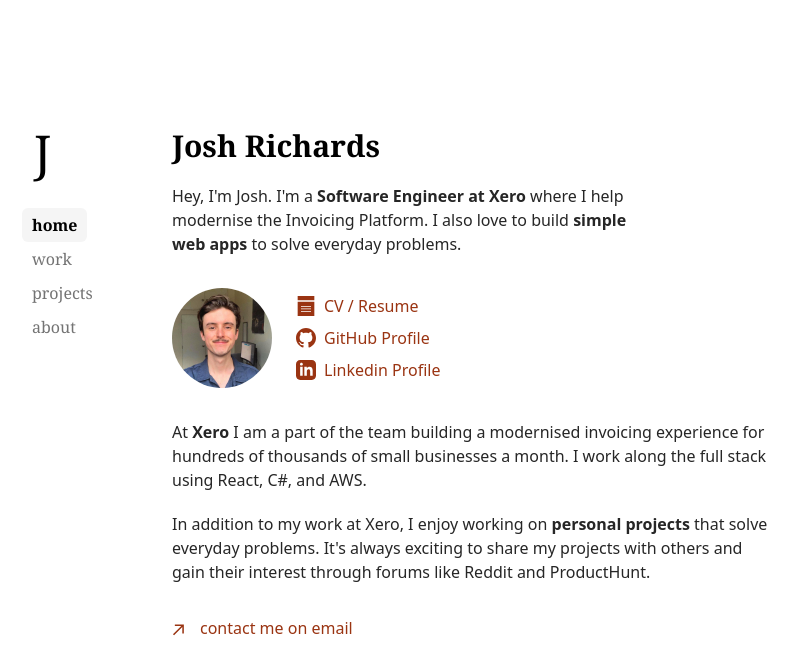
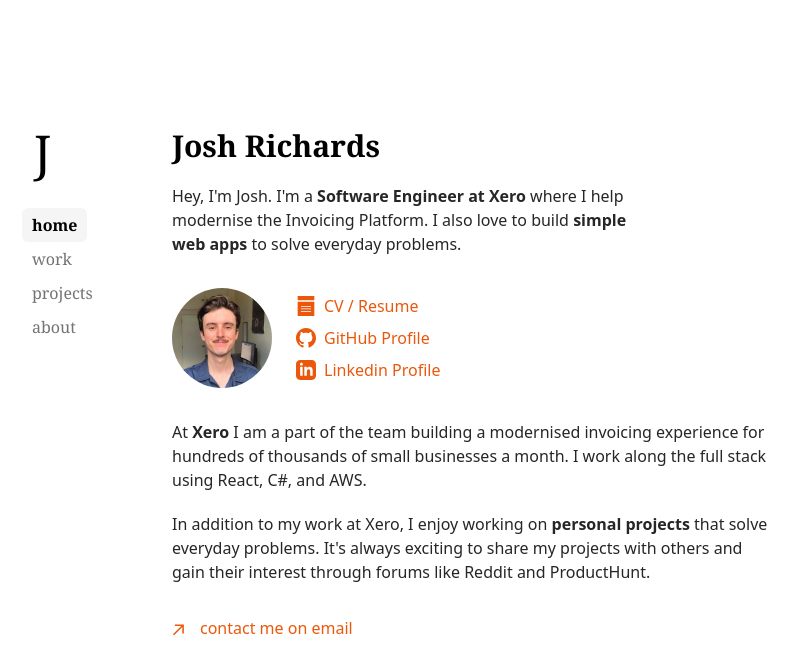
Before and after one commit to joshuarichards001/josh.work, a Next.js app: page / in a window 1280 px wide. Shown: the top 672 px of the page, without its empty margins (170-968 px from the left). Built offline with nearby package versions, Linux system fonts and the light colour scheme.

Commit message:
changed light mode colors

```diff
--- a/app/constants.ts
+++ b/app/constants.ts
@@ -1,4 +1,4 @@
-export const linkColors = "transition ease-linear text-orange-800 dark:text-orange-300 hover:text-orange-700 dark:hover:text-orange-400";
+export const linkColors = "transition ease-linear text-orange-600 dark:text-orange-300 hover:text-orange-800 dark:hover:text-orange-400";
 
 export const linkStyles = "flex items-center gap-2 " + linkColors;
 export const inlineLinkStyles =
```
